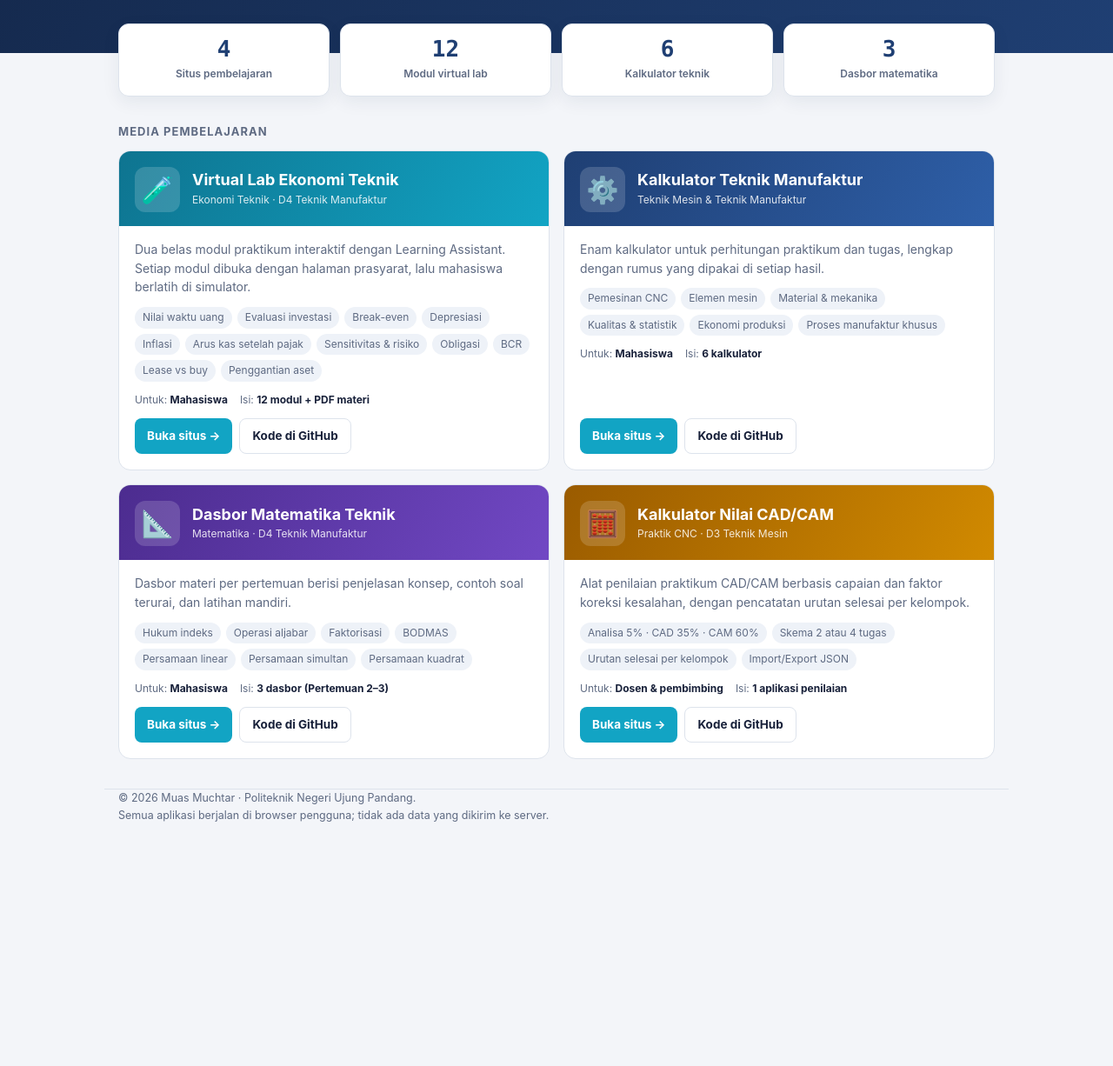
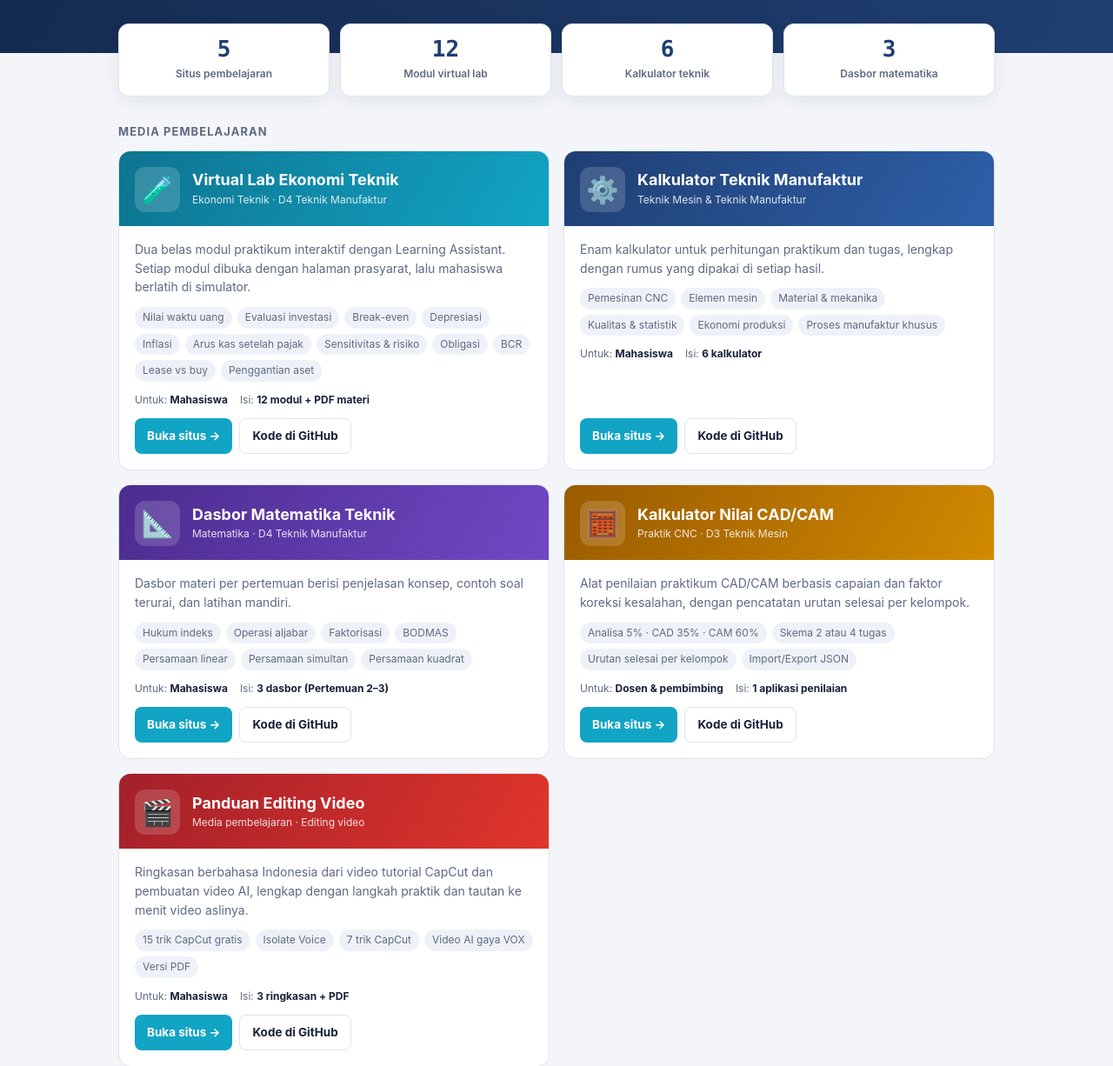
Before and after one commit to muasmuchtar/muasmuchtar.github.io, a plain HTML site: page index.html in a window 1280 px wide. Shown: the part 252-1478 px from the top of the page at 87% size. Before the commit the page ends 1199 px from the top, so only its background shows below. Drawn offline with Linux system fonts and the light colour scheme.

Commit message:
Tambah Panduan Editing Video ke portofolio
Co-Authored-By: Claude Opus 5.5 <noreply@anthropic.com>

```diff
--- a/index.html
+++ b/index.html
@@ -4,7 +4,7 @@
 <meta charset="UTF-8">
 <meta name="viewport" content="width=device-width, initial-scale=1.0">
 <title>Muas Muchtar · Portofolio</title>
-<meta name="description" content="Portofolio media pembelajaran interaktif Muas Muchtar, Politeknik Negeri Ujung Pandang: kalkulator teknik, virtual lab ekonomi teknik, dasbor matematika, dan kalkulator nilai CAD/CAM.">
+<meta name="description" content="Portofolio media pembelajaran interaktif Muas Muchtar, Politeknik Negeri Ujung Pandang: kalkulator teknik, virtual lab ekonomi teknik, dasbor matematika, kalkulator nilai CAD/CAM, dan panduan editing video.">
 <meta property="og:title" content="Muas Muchtar · Portofolio Media Pembelajaran">
 <meta property="og:description" content="Media pembelajaran interaktif untuk Teknik Mesin dan Teknik Manufaktur PNUP.">
 <meta property="og:image" content="https://github.com/muasmuchtar.png">
@@ -51,6 +51,7 @@
   .b2{background:linear-gradient(120deg,#0E7490,#12A4C4);}
   .b3{background:linear-gradient(120deg,#4C2C8F,#7148C4);}
   .b4{background:linear-gradient(120deg,#9A5B00,#D18A00);}
+  .b5{background:linear-gradient(120deg,#A3202A,#E0352B);}
   .body{padding:16px 18px 18px;display:flex;flex-direction:column;gap:12px;flex:1;}
   .body p{margin:0;font-size:14px;color:var(--soft);}
   .chips{display:flex;flex-wrap:wrap;gap:6px;}
@@ -84,7 +85,7 @@
 
 <main class="wrap">
   <section class="stats" aria-label="Ringkasan">
-    <div class="stat"><b>4</b><span>Situs pembelajaran</span></div>
+    <div class="stat"><b>5</b><span>Situs pembelajaran</span></div>
     <div class="stat"><b>12</b><span>Modul virtual lab</span></div>
     <div class="stat"><b>6</b><span>Kalkulator teknik</span></div>
     <div class="stat"><b>3</b><span>Dasbor matematika</span></div>
@@ -128,6 +129,13 @@
       chips:["Analisa 5% · CAD 35% · CAM 60%","Skema 2 atau 4 tugas","Urutan selesai per kelompok","Import/Export JSON"],
       who:"Dosen & pembimbing", isi:"1 aplikasi penilaian",
       url:"https://muasmuchtar.github.io/kalkulator-nilai-cadcam/", repo:"https://github.com/muasmuchtar/kalkulator-nilai-cadcam"
+    },
+    {
+      cls:"b5", ico:"🎬", title:"Panduan Editing Video", sub:"Media pembelajaran · Editing video",
+      desc:"Ringkasan berbahasa Indonesia dari video tutorial CapCut dan pembuatan video AI, lengkap dengan langkah praktik dan tautan ke menit video aslinya.",
+      chips:["15 trik CapCut gratis","Isolate Voice","7 trik CapCut","Video AI gaya VOX","Versi PDF"],
+      who:"Mahasiswa", isi:"3 ringkasan + PDF",
+      url:"https://muasmuchtar.github.io/panduan-editing-video/", repo:"https://github.com/muasmuchtar/panduan-editing-video"
     }
   ];
   const grid = document.getElementById("grid");
```
